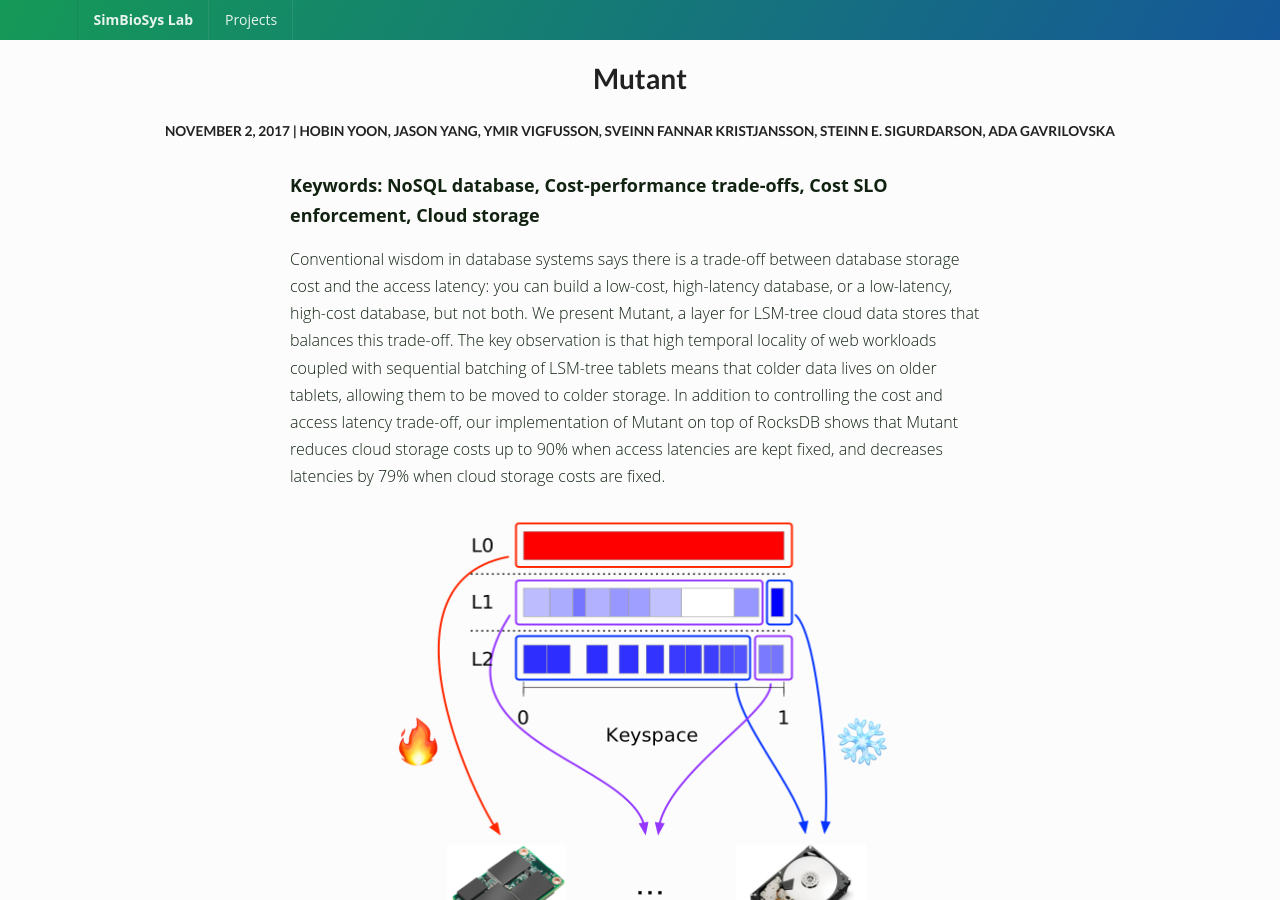
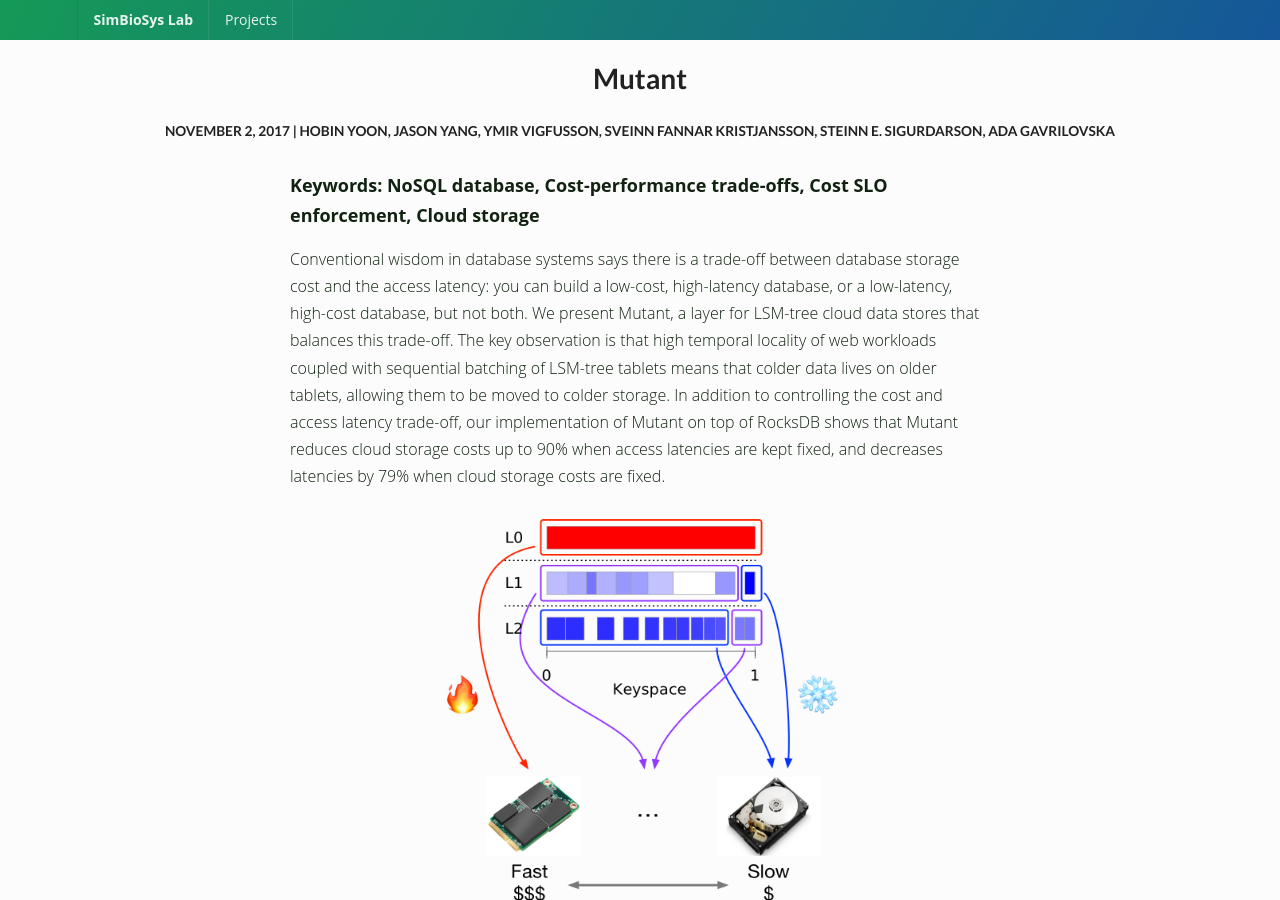
Before and after one commit to meditates/simbiosyslab.github.io, a Jekyll site: the page built from _posts/2017-11-02-mutant.markdown, in a window 1280 px wide and 900 px high. Built offline with Jekyll 4.4.1, drawn with Linux system fonts in a browser that asks for light colours; nearby versions of some CDN libraries.

Commit message:
smaller figure

```diff
--- a/_posts/2017-11-02-mutant.markdown
+++ b/_posts/2017-11-02-mutant.markdown
@@ -27,4 +27,4 @@ In addition to controlling the cost and access latency trade-off,
   our implementation of Mutant on top of RocksDB shows that Mutant reduces cloud storage costs up to 90%
 when access latencies are kept fixed, and decreases latencies by 79% when cloud storage costs are fixed.
 
-<img class="ui centered large rounded image" style="width: 500px; height: 500px;" src="../resources/posts/mutant/mutant-design-highlevel.png"/>
+<img class="ui centered large rounded image" style="width: 400px; height: 400px;" src="../resources/posts/mutant/mutant-design-highlevel.png"/>
```
